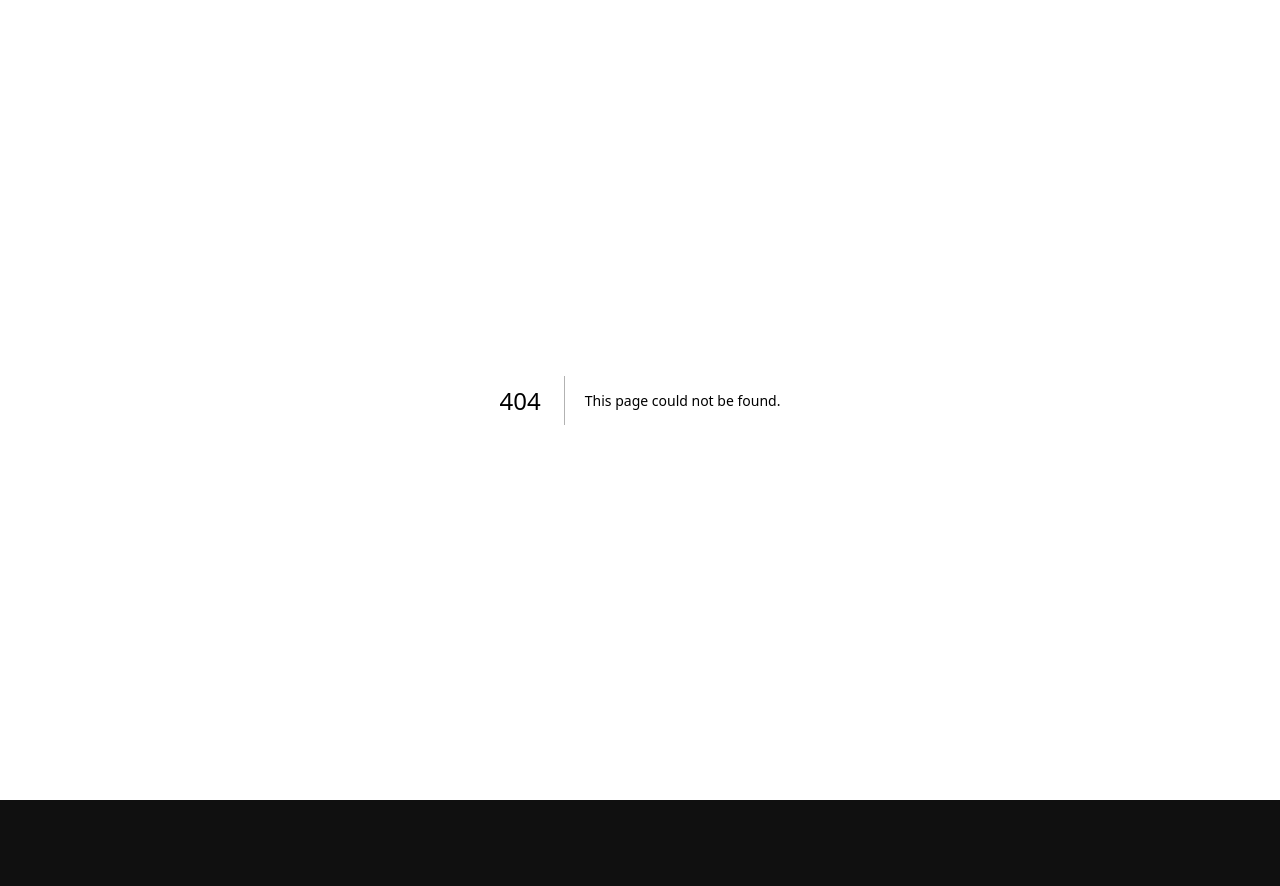
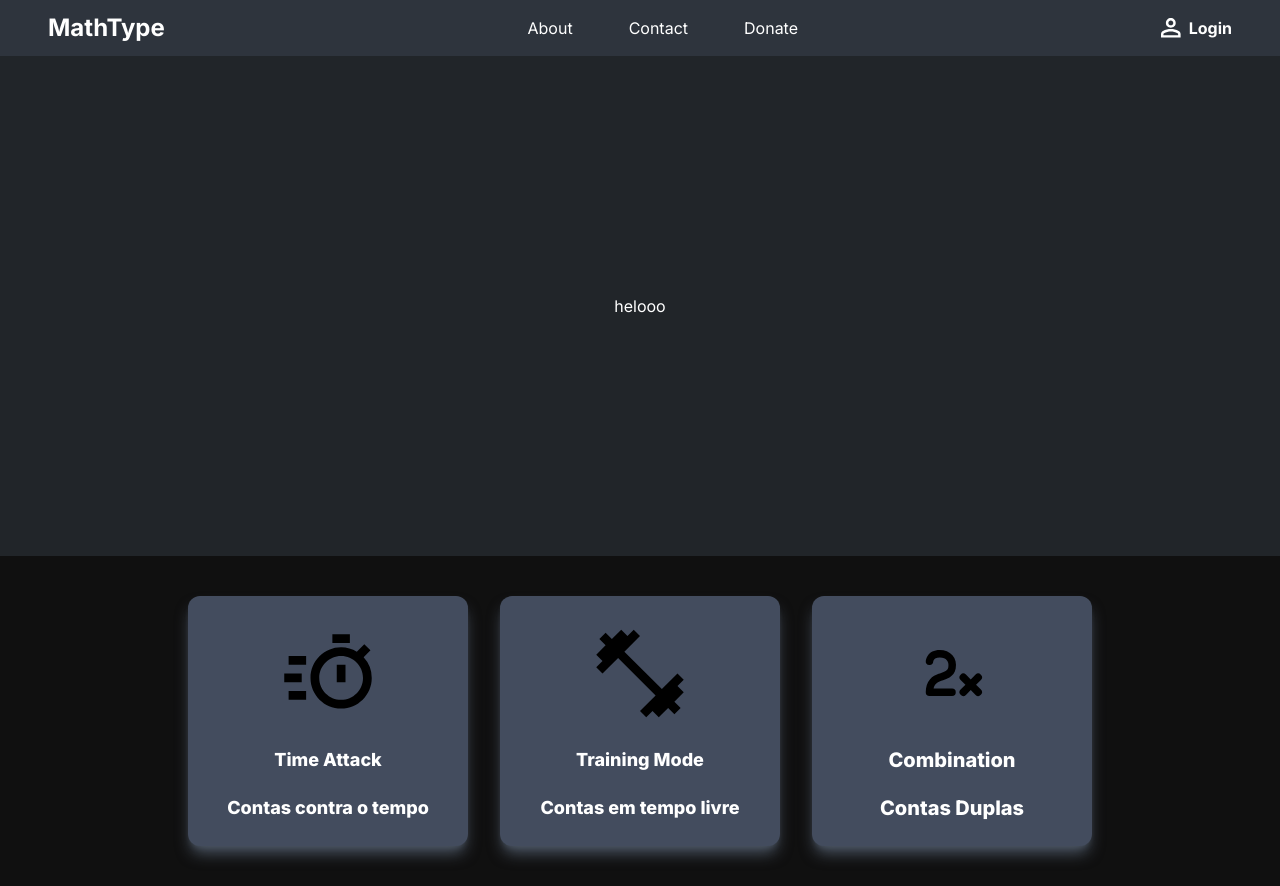
Before and after one commit to PedroCavalcantep/MathTypeV2, a Next.js app: page /timeattack in a window 1280 px wide. Before the commit this address had no page. Before the commit the page ends 800 px from the top, so only its background shows below. Built offline with nearby package versions, Linux system fonts and the light colour scheme; no server answers.

Commit message:
login funcional belezinha

```diff
--- a/src/app/components/CardGame.js
+++ b/src/app/components/CardGame.js
@@ -3,16 +3,19 @@ import Timer from "../assets/timer.svg"
 import Math from "../assets/math.svg"
 import Halter from "../assets/halter.svg"
 import Icon2 from "../assets/2x_icon.svg"
+import Link from "next/link"
 
 export default function CardGame() {
 	return (
 		<div className=" flex max-w-5x1 mx-auto gap-8 group">
-			<div className="bg-[#434C5E] duration-500 w-[280px] h-[250px] hover:!blur-none group-hover:scale-[0.95] hover:!scale-110 text-white text-lg cursor-pointer font-extrabold rounded-xl shadow-lg shadow-gray-600 p-8 gap-5 rounded-x1 flex flex-col justify-center items-center hover:bg-blue-400  hover:text-white  transition  ease-in-out">
-				<Image src={Timer} alt="Timer" />
+			<Link href={"/timeattack"}>
+				<div className="bg-[#434C5E] duration-500 w-[280px] h-[250px] hover:!blur-none group-hover:scale-[0.95] hover:!scale-110 text-white text-lg cursor-pointer font-extrabold rounded-xl shadow-lg shadow-gray-600 p-8 gap-5 rounded-x1 flex flex-col justify-center items-center hover:bg-blue-400  hover:text-white  transition  ease-in-out">
+					<Image src={Timer} alt="Timer" />
 
-				<p>Time Attack</p>
-				<p>Contas contra o tempo</p>
-			</div>
+					<p>Time Attack</p>
+					<p>Contas contra o tempo</p>
+				</div>
+			</Link>
 
 			<div className="bg-[#434C5E] duration-500 w-[280px] h-[250px] hover:!blur-none group-hover:scale-[0.95] hover:!scale-110 text-white text-lg cursor-pointer font-extrabold rounded-xl shadow-lg shadow-gray-600 p-8 gap-5 rounded-x1 flex flex-col justify-center items-center hover:bg-blue-400  hover:text-white  transition  ease-in-out">
 				<Image src={Halter} alt="Halter" />
--- a/src/app/components/Login.js
+++ b/src/app/components/Login.js
@@ -26,12 +26,12 @@ export default function Login({ isOpen, closeForm, updateLoginStatus }) {
 			)
 			.then((res) => {
 				if (res.status == 201) {
-					updateLoginStatus(true), closeForm(), router.refresh()
+					updateLoginStatus(true), closeForm(), router.push("/")
 				}
 			})
 			.catch((err) => console.log(err))
 	}
-	useEffect(() => {}, [senha])
+
 	if (isOpen) {
 		return (
 			<div
--- a/src/app/components/header.js
+++ b/src/app/components/header.js
@@ -6,48 +6,76 @@ import Login from "./Login"
 import { useEffect, useState } from "react"
 import axios from "axios"
 import UserImage from "./userImage"
+import { useRouter } from "next/navigation"
+import Link from "next/link"
 
 export default function Navbar() {
-	const [loginState, setLogin] = useState(false)
-	const [isLogged, setIsLogged] = useState(false)
+	const [loginModalState, setLogin] = useState(false)
+	const [isLogged, setIsLogged] = useState(null)
 	const [userName, setUserName] = useState("")
-	const [userImage, setUserImage] = useState(1)
+	let [userImage, setUserImage] = useState(null)
+	const router = useRouter()
 
 	const updateLoginStatus = (status) => {
 		setIsLogged(status)
 	}
 
 	const toggleLogin = () => {
-		setLogin((loginState) => !loginState)
+		setLogin((loginModalState) => !loginModalState)
+	}
+	const handleLogout = () => {
+		axios
+			.post(
+				"http://localhost:3333/logout",
+				{},
+				{
+					withCredentials: true
+				}
+			)
+			.then(() => {
+				setUserImage(null)
+				updateLoginStatus(false)
+				router.push("/")
+				router.refresh()
+			})
+			.catch((err) => console.log(err))
 	}
 
 	useEffect(() => {
-		axios
-			.get("http://localhost:3333/auth", {
-				withCredentials: true
-			})
-			.then((res) => {
-				setUserName(res.data.nome)
-				console.log(res.data)
-				setUserImage(res.data.id_foto)
+		const fetchData = async () => {
+			try {
+				const res = await axios.get("http://localhost:3333/auth", {
+					withCredentials: true
+				})
+				const { nome, id_foto } = res.data
+				setUserName(nome)
+				setUserImage(id_foto || 1)
+				setIsLogged(true)
+			} catch (error) {
+				setIsLogged(false)
+			}
+		}
 
-				setIsLogged(true)
-			})
-			.catch((err) => {
-				setIsLogged(false)
-			})
-	}, [])
+		fetchData()
+	})
+
+	const handleLogin = () => {
+		toggleLogin()
+		setLogin(true)
+	}
 
 	return (
 		<header className="w-full bg-corheader text-white py-1">
 			<div className="w-full max-w-[1246px] px-[15px] mx-auto">
 				<div className="flex justify-between items-center gap-14">
 					<div>
-						<button className=" text-white font-bold py-2 px-4 rounded transition duration-300 ease-in-out hover:bg-gray-500">
-							MathType
-						</button>
+						<Link href={"/"}>
+							<button className=" text-white text-2xl font-bold py-2 px-4 rounded transition duration-300 ease-in-out hover:bg-gray-500">
+								MathType
+							</button>
+						</Link>
 					</div>
-					<ul className="flex items-center  gap-14">
+					<ul className="flex items-center gap-14">
 						<li>
 							<ItensMenu name="About" />
 						</li>
@@ -60,25 +88,25 @@ export default function Navbar() {
 					</ul>
 
 					<div>
-						{isLogged ? (
-							<button
-								onClick={toggleLogin}
-								className=" flex items-center gap-2 text-white font-bold py-2 px-4 rounded transition duration-300 ease-in-out"
-							>
+						{isLogged === null ? (
+							<div className="w-32"></div>
+						) : isLogged ? (
+							<div className="flex justify-center items-center gap-4">
 								<span>{userName}</span>
-								<UserImage id={userImage} />
-							</button>
+								{userImage && <UserImage id={userImage} />}
+								<button onClick={handleLogout}>Logout</button>
+							</div>
 						) : (
 							<div>
 								<button
-									onClick={toggleLogin}
-									className=" flex items-center gap-2 text-white font-bold py-2 px-4 rounded transition duration-300 ease-in-out hover:bg-blue-700"
+									onClick={handleLogin}
+									className="flex items-center gap-2 text-white font-bold py-2 px-4 rounded transition duration-300 ease-in-out hover:bg-blue-700"
 								>
 									<Image src={Profile} alt="perfil" />
 									<span>Login</span>
 								</button>
 								<Login
-									isOpen={loginState}
+									isOpen={loginModalState}
 									closeForm={toggleLogin}
 									updateLoginStatus={updateLoginStatus}
 								/>
--- /dev/null
+++ b/src/app/components/timeattack.js
@@ -0,0 +1,11 @@
+/* eslint-disable react/no-unescaped-entities */
+import Image from "next/image"
+import Logo from "../assets/logo.svg"
+
+export default function Timeattack() {
+	return (
+		<section className=" flex flex-col items-center justify-around gap-4 text-white bg-backgroundColor bg-no-repeat bg-center bg-cover w-full h-[500px]">
+			helooo
+		</section>
+	)
+}
--- a/src/app/layout.js
+++ b/src/app/layout.js
@@ -1,19 +1,21 @@
-import { Inter } from "next/font/google";
-import "./globals.css";
+import { Inter } from "next/font/google"
+import "./globals.css"
+import Navbar from "./components/header"
 
-const inter = Inter({ subsets: ["latin"] });
+const inter = Inter({ subsets: ["latin"] })
 
 export const metadata = {
-  title: "Create Next App",
-  description: "Generated by create next app",
-};
+	title: "MathType",
+	description: ""
+}
 
 export default function RootLayout({ children }) {
 	return (
 		<html lang="en">
 			<body className={inter.className}>
+				<Navbar />
 				{children}
 			</body>
 		</html>
-  );
+	)
 }
--- a/src/app/page.js
+++ b/src/app/page.js
@@ -8,7 +8,7 @@ export default function Home() {
 	return (
 		<div>
 			<div>
-				<Navbar></Navbar>
+				{/* <Navbar /> */}
 				<MainPage></MainPage>
 			</div>
 
--- /dev/null
+++ b/src/app/timeattack/page.js
@@ -0,0 +1,16 @@
+import CardGame from "../components/CardGame"
+import Navbar from "../components/header"
+
+import Timeattack from "../components/timeattack"
+
+export default function Home() {
+	return (
+		<div>
+			{/* <Navbar /> */}
+			<Timeattack />
+			<div className="flex  justify-center py-10 px-8 ">
+				<CardGame></CardGame>
+			</div>
+		</div>
+	)
+}
```
Also changed, not shown: 1 other file (tests, documents, lock files or other folders). Lines whose indentation alone changed are shown as unchanged.
